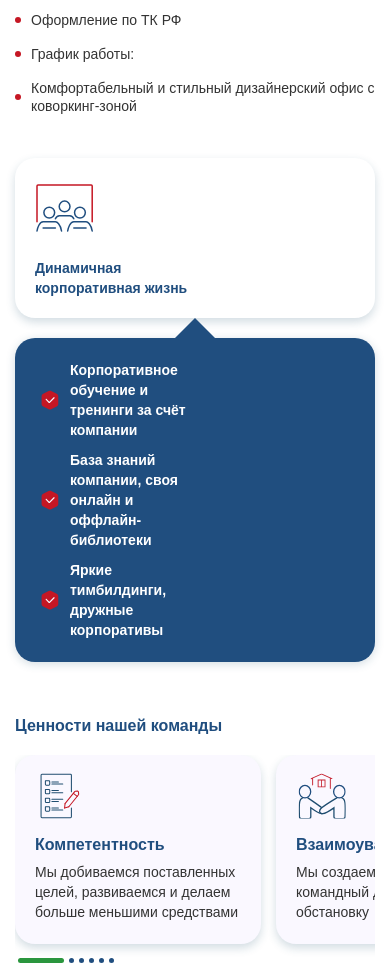
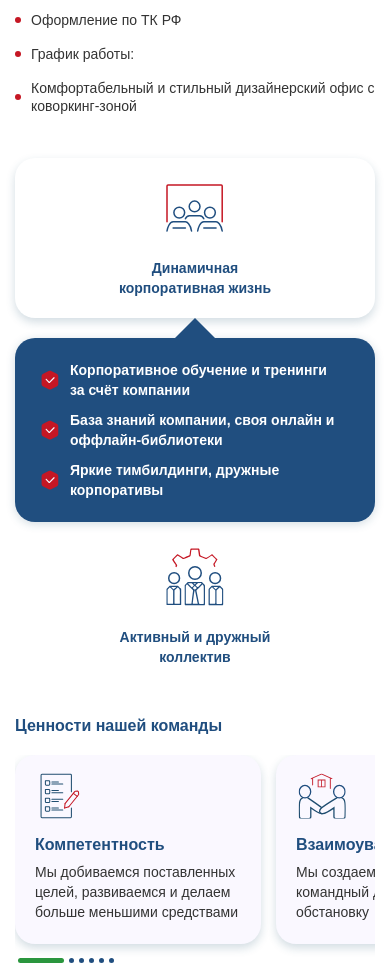
Before and after one commit to EricVartanov/hh-fact-min, a plain HTML site: page index.html in a window 390 px wide. Shown: the part 1521-2496 px from the top of the page. Drawn offline with Linux system fonts and the light colour scheme.

Commit message:
Add files via upload

```diff
--- a/css/mobile-adaptive.css
+++ b/css/mobile-adaptive.css
@@ -143,8 +143,14 @@
         -ms-transform: translateX(-50%);
         transform: translateX(-50%);
     }
-    .idc-pluse .idc-text {
+    .idc-pluse > .idc-text {
+        margin: 0 auto;
+        margin-top: 20px;
         width: 52%;
+        text-align: center;
+    }
+    .idc-pluse .idc-icon {
+        margin: 0 auto;
     }
     /* *************company************** */
     .idc-company .idc-container {
--- a/css/style.css
+++ b/css/style.css
@@ -313,7 +313,7 @@ svg {
     color: #ffffff;
     padding-left: 30px;
     margin-top: 10px;
-    width: 100%;
+    width: 95%;
 }
 .idc-tooltip .idc-text:first-child {
     margin-top: 0;
```
